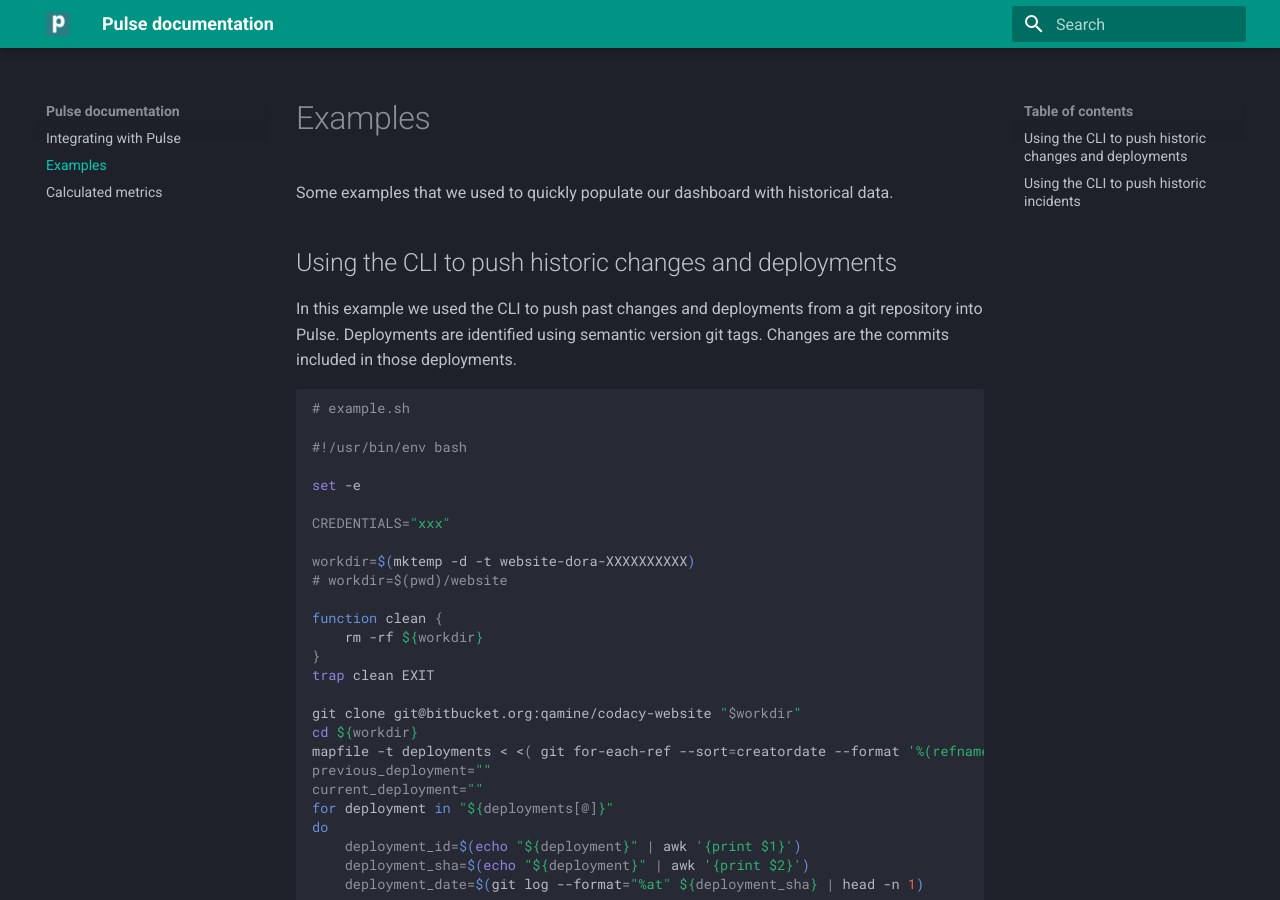
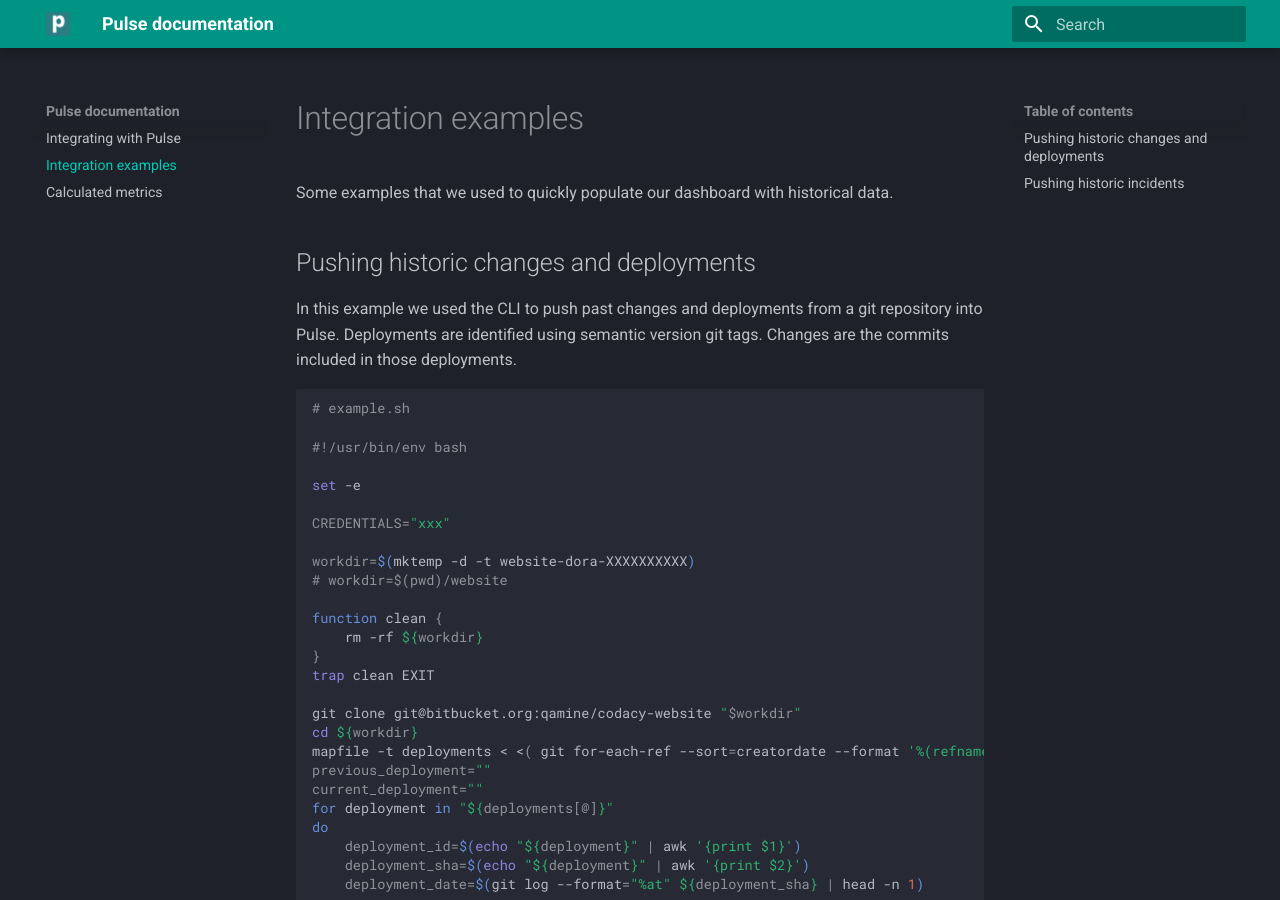
Before and after one commit to codacy/pulse-user-docs, an MkDocs documentation site: the page built from docs/examples.md, in a window 1280 px wide and 900 px high. Built offline with MkDocs 1.6.1 and Material for MkDocs 9.7.7, drawn with Linux system fonts in a browser that asks for light colours; some of the changed text lies outside the part shown.

Commit message:
edit: Adjust titles

````diff
--- a/docs/examples.md
+++ b/docs/examples.md
@@ -1,8 +1,8 @@
-# Examples
+# Integration examples
 
 Some examples that we used to quickly populate our dashboard with historical data.
 
-## Using the CLI to push historic changes and deployments
+## Pushing historic changes and deployments
 
 In this example we used the CLI to push past changes and deployments from a git repository into Pulse. Deployments are identified using semantic version git tags. Changes are the commits included in those deployments.
 
@@ -77,7 +77,7 @@
 done
 ```
 
-## Using the CLI to push historic incidents
+## Pushing historic incidents
 
 In this example we used the CLI to push past incidents from the Codacy status page API into Pulse.
 
````
